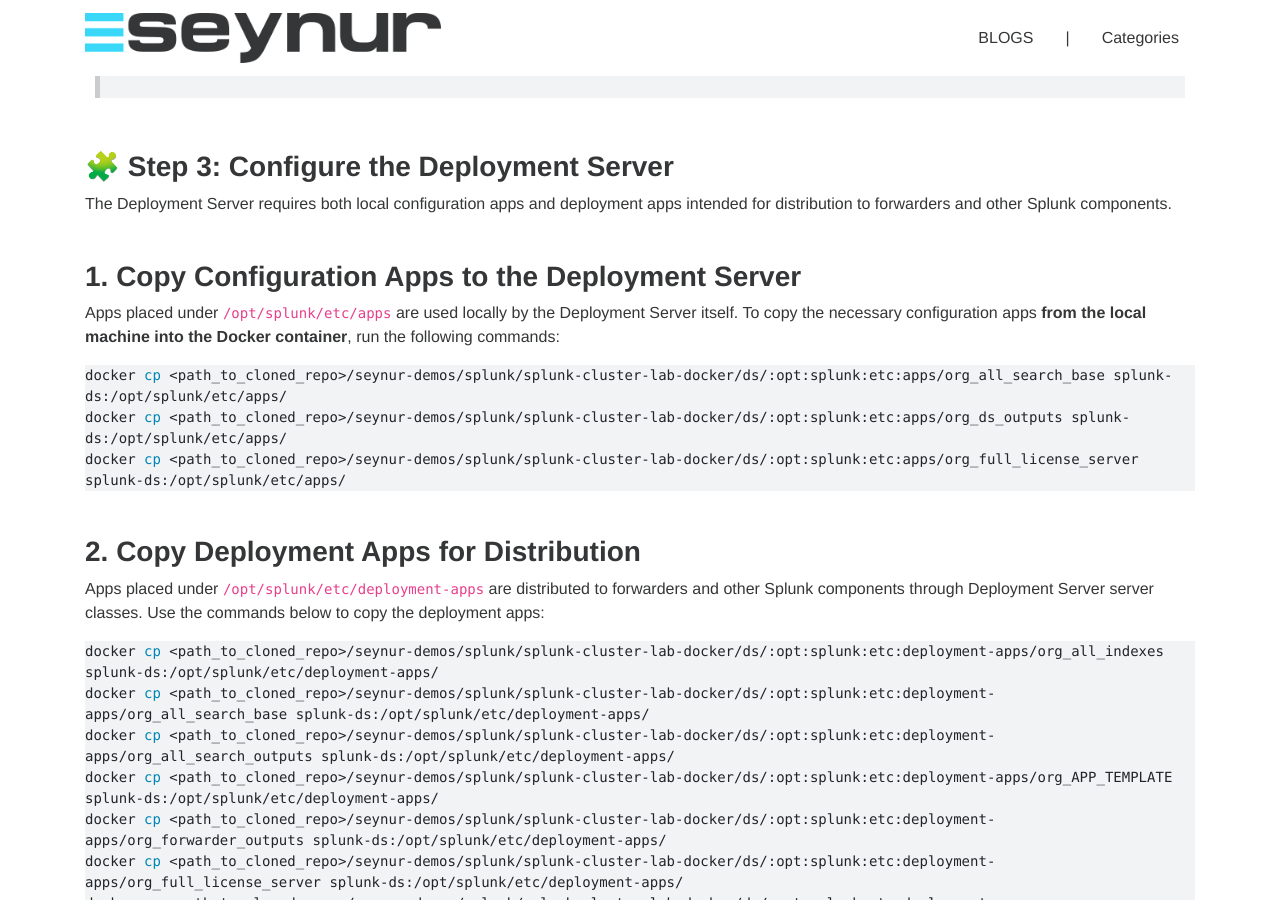
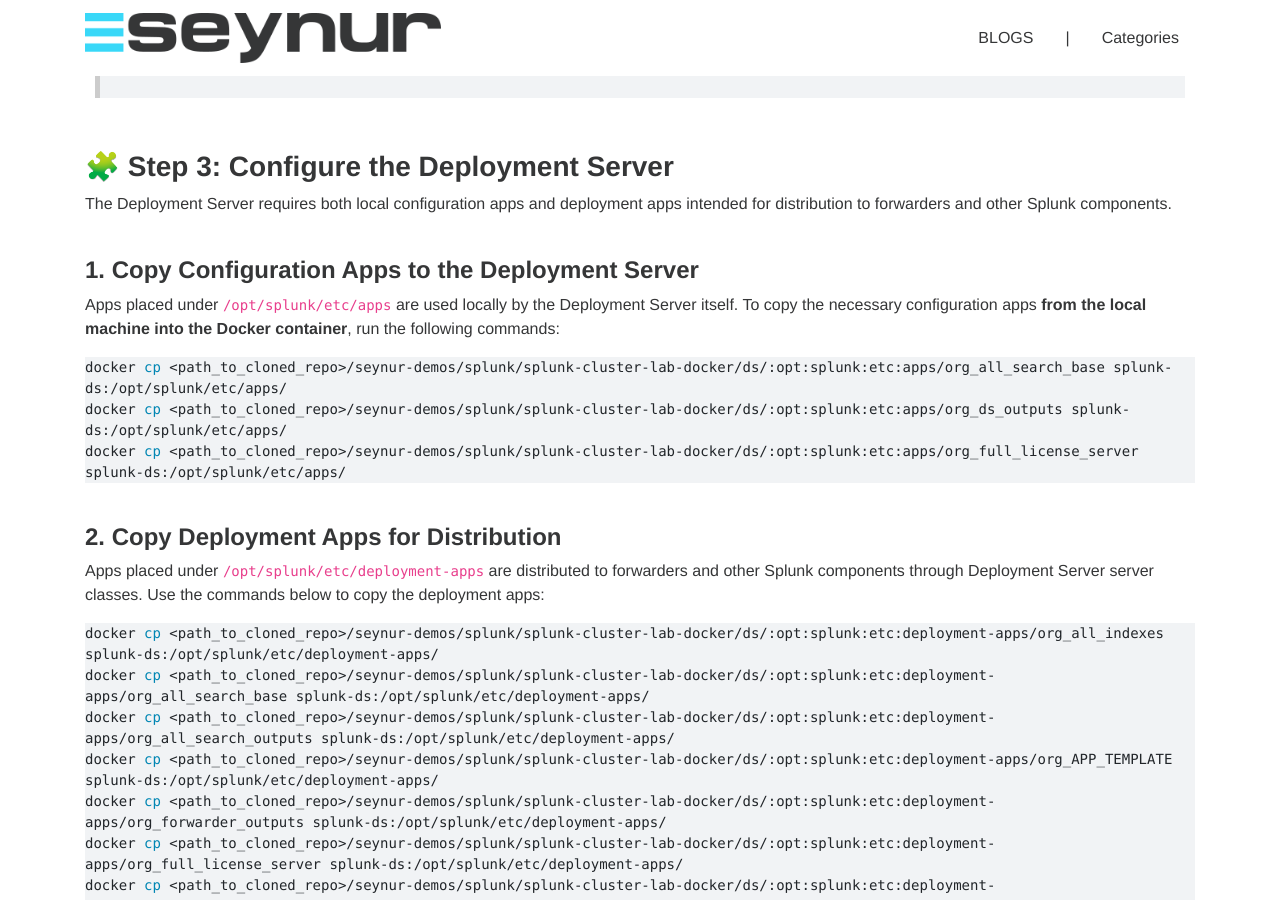
Before and after one commit to seynur/blog, a Jekyll site: the page built from _posts/2025-12-03-containerized-splunk-part1.md, in a window 1280 px wide and 900 px high, scrolled down 4935 px. Built offline with Jekyll 4.4.1, drawn with Linux system fonts in a browser that asks for light colours; nearby versions of some CDN libraries.

````diff
--- a/_posts/2025-12-03-containerized-splunk-part1.md
+++ b/_posts/2025-12-03-containerized-splunk-part1.md
@@ -18,7 +18,7 @@ Understanding Splunk’s distributed architecture can be challenging, especially
 
 **Part 1 focuses on creating a realistic distributed Splunk setup with Docker Compose.** The environment includes an **indexer cluster**, a **search head cluster**, and **all required supporting components**. By the end of Part 1, a fully functional distributed Splunk environment is ready for use.
 
-**[Part 2](https://link) extends the setup by introducing data ingestion.** This includes installing both the **Universal Forwarder (UF)** and **Heavy Forwarder (HF)**, sending logs into the environment, and examining how ingestion flows within a distributed architecture. The aim is to illustrate not only how the cluster is structured but also how data moves through it.
+**[Part 2](https://blog.seynur.com/splunk/2025/12/03/containerized-splunk-part2.html) extends the setup by introducing data ingestion.** This includes installing both the **Universal Forwarder (UF)** and **Heavy Forwarder (HF)**, sending logs into the environment, and examining how ingestion flows within a distributed architecture. The aim is to illustrate not only how the cluster is structured but also how data moves through it.
 
 With this two-part approach, the series provides both structural and practical insight into Splunk’s distributed architecture, from spinning up the cluster to handling log ingestion at scale.
 
@@ -93,7 +93,7 @@ services:
 > ⚙️ The platform setting linux/amd64 is optional and can be customized or removed based on your system.
 >
 
-You can view the complete `docker-compose`file [here](https://github.com/seynur/seynur-demos/blob/main/splunk/splunk-cluster-lab-docker/docker-compose.yml). Although the full configuration includes **both Heavy Forwarder (HF) and Universal Forwarder (UF) services, the sections marked as Part 2 can be removed for the setup demonstrated in Part 1**. The environment can be fully deployed and tested without the forwarders, which will be introduced and configured in [Part 2](https:link).
+You can view the complete `docker-compose`file [here](https://github.com/seynur/seynur-demos/blob/main/splunk/splunk-cluster-lab-docker/docker-compose.yml). Although the full configuration includes **both Heavy Forwarder (HF) and Universal Forwarder (UF) services, the sections marked as Part 2 can be removed for the setup demonstrated in Part 1**. The environment can be fully deployed and tested without the forwarders, which will be introduced and configured in [Part 2](https://blog.seynur.com/splunk/2025/12/03/containerized-splunk-part2.html).
 
 Run the following command to start all containers for the Splunk distributed environment:
 
@@ -160,7 +160,7 @@ The cloned configuration files will be used during the application configuration
 
 The Deployment Server requires both local configuration apps and deployment apps intended for distribution to forwarders and other Splunk components.
 
-### **1. Copy Configuration Apps to the Deployment Server**
+#### **1. Copy Configuration Apps to the Deployment Server**
 
 Apps placed under `/opt/splunk/etc/apps` are used locally by the Deployment Server itself. To copy the necessary configuration apps **from the local machine into the Docker container**, run the following commands:
 
@@ -170,7 +170,7 @@ docker cp <path_to_cloned_repo>/seynur-demos/splunk/splunk-cluster-lab-docker/ds
 docker cp <path_to_cloned_repo>/seynur-demos/splunk/splunk-cluster-lab-docker/ds/:opt:splunk:etc:apps/org_full_license_server splunk-ds:/opt/splunk/etc/apps/
 ```
 
-### **2. Copy Deployment Apps for Distribution**
+#### **2. Copy Deployment Apps for Distribution**
 
 Apps placed under `/opt/splunk/etc/deployment-apps` are distributed to forwarders and other Splunk components through Deployment Server server classes. Use the commands below to copy the deployment apps:
 
@@ -184,7 +184,7 @@ docker cp <path_to_cloned_repo>/seynur-demos/splunk/splunk-cluster-lab-docker/ds
 docker cp <path_to_cloned_repo>/seynur-demos/splunk/splunk-cluster-lab-docker/ds/:opt:splunk:etc:deployment-apps/org_search_bundle_size_distsearch splunk-ds:/opt/splunk/etc/deployment-apps/
 ```
 
-### **3. Adjust File Permissions**
+#### **3. Adjust File Permissions**
 
 To ensure proper file ownership and permissions, enter the Deployment Server container as root and update ownership:
 
@@ -194,7 +194,7 @@ chown -R splunk:splunk /opt/splunk
 exit
 ```
 
-### **4. Restart Splunk:**
+#### **4. Restart Splunk:**
 
 Restart the Splunk instance within the container to apply the changes:
 
@@ -207,7 +207,7 @@ docker exec -u splunk -it splunk-ds bash   # re-enter as splunk
 
 This step covers the configuration of both the Cluster Manager (CM) and the Indexer peers (IDX1 & IDX2).
 
-### **1. Configure the Cluster Manager (CM)**
+#### **1. Configure the Cluster Manager (CM)**
 
 Begin by copying the necessary configuration applications into the Cluster Manager’s app directory:
 
@@ -233,7 +233,7 @@ docker exec -u splunk -it splunk-cm bash   # re-enter as splunk
 /opt/splunk/bin/splunk restart
 ```
 
-### **2. Configure the Indexer Peers (IDX1 & IDX2)**
+#### **2. Configure the Indexer Peers (IDX1 & IDX2)**
 
 Copy the required configuration apps to each indexer peer:
 
@@ -271,7 +271,7 @@ docker exec -u splunk -it splunk-idx2 bash # re-enter as splunk
 /opt/splunk/bin/splunk restart
 ```
 
-### **3. Validate the Indexer Cluster Health**
+#### **3. Validate the Indexer Cluster Health**
 
 With the Cluster Manager and indexer peers configured and restarted, the next step is to validate the overall health of the indexer cluster.
 
@@ -286,7 +286,7 @@ You should see an output similar to the one shown in the screenshot below.
   <br><em>Splunk Web Interface</em>
 </p>
 
-### **4. Verify Deployment Server & Configure Server Classes for Indexer Cluster**
+#### **4. Verify Deployment Server & Configure Server Classes for Indexer Cluster**
 
 ***4.1. Verify Deployment Server Connectivity:***
 
@@ -351,7 +351,7 @@ In this interface, all Indexer peers should be visible, confirming their registr
 
 This step covers the configuration of both the **Search Head Deployer** (SHC Deployer) and the **Search Heads** (SH1 & SH2 & SH3).
 
-### **1. Setup SHC Deployer:**
+#### **1. Setup SHC Deployer:**
 
 Start by copying the required configuration apps into the SHC Deployer container:
 
@@ -383,7 +383,7 @@ docker exec -u splunk -it splunk-shc bash # re-enter as splunk
 /opt/splunk/bin/splunk restart
 ```
 
-### **2. Verify Deployment Server & Configure Server Classes for the Search Head Cluster**
+#### **2. Verify Deployment Server & Configure Server Classes for the Search Head Cluster**
 
 ***2.1. Verify Deployment Server Connectivity:***
 
@@ -431,7 +431,7 @@ After completion, the server class should show one forwarder, **splunk-shc**, a
 
 Push the changes via the Cluster Manager.
 
-### **3. Initialize SHC Members:**
+#### **3. Initialize SHC Members:**
 
 Each Search Head member (`splunk-sh1`, `splunk-sh2`, `splunk-sh3`) must be individually configured to join the Search Head Cluster (SHC). This involves setting cluster-specific parameters and **ensuring the member can communicate with the SHC Deployer and other cluster nodes**. The configuration is applied by **running the following command on each member**:
 
@@ -450,7 +450,7 @@ Each Search Head member (`splunk-sh1`, `splunk-sh2`, `splunk-sh3`) must be ind
 /opt/splunk/bin/splunk restart
 ```
 
-### **4. Bootstrap the Cluster Captain**
+#### **4. Bootstrap the Cluster Captain**
 
 On the first Search Head member (`splunk-sh1`), the **cluster captain** role must be initialized (bootstrapped). The **cluster captain is responsible for coordinating the activities within the Search Head Cluster (SHC)**, such as managing configuration updates and coordinating searches.
 
@@ -461,7 +461,7 @@ Run the following command on `splunk-sh1`:
  -servers_list https://splunk-sh1:8089,https://splunk-sh2:8089,https://splunk-sh3:8089
 ```
 
-### **5. Integrate Search Heads with the Cluster Manager**
+#### **5. Integrate Search Heads with the Cluster Manager**
 
 ***5.1. Configure Cluster Integration on Each Search Head:***
 
@@ -490,7 +490,7 @@ You should see a screen similar to the one below, displaying the Search Heads co
   <img src="/assets/img/blog/2025-12-03-validate-sh.webp" width="600"/>
 </p>
 
-### **6. Apply the SHCluster Bundle**
+#### **6. Apply the SHCluster Bundle**
 
 From the SHC Deployer, the configuration bundle must be pushed to the Search Head Cluster members. This ensures that all Search Heads receive the latest configurations and apps managed by the Deployer.
 
@@ -502,7 +502,7 @@ Run the following command on the SHC Deployer to push the bundle to a target Sea
 
 This command uploads the bundle and distributes it across the cluster, synchronizing the configurations.
 
-### **7. Verify the SHC Status**
+#### **7. Verify the SHC Status**
 
 After applying the bundle, verify the health and status of the Search Head Cluster. This can be done from any Search Head member by running the status command:
 
@@ -518,7 +518,7 @@ This command displays the current state of the cluster, showing connected member
 
 To monitor a distributed Splunk environment effectively, the Monitoring Console (MC) needs to be configured in distributed mode. Follow these steps to set it up:
 
-### **1. Enable Distributed Mode**
+#### **1. Enable Distributed Mode**
 
 Navigate to the Monitoring Console settings and enable distributed mode to allow the MC to communicate with multiple Splunk instances:
 
@@ -526,7 +526,7 @@ Navigate to the Monitoring Console settings and enable distributed mode to allow
 - Select **Distributed Mode**
 - Click **Save** to apply the changes.
 
-### **2. Add Search Peers**
+#### **2. Add Search Peers**
 
 Add the key servers in your environment as Search Peers so the MC can gather data from them: Go to **MC → Settings → Distributed Search → Search Peers → New Search Peer**
 
@@ -538,7 +538,7 @@ Search Head1 (SH1) Peer URL: https://splunk-sh1:8089
 Search Head2 (SH2) Peer URL: https://splunk-sh2:8089
 Search Head3 (SH3) Peer URL: https://splunk-sh3:8089
 ```
-### **3. Switch Monitoring Console to Distributed Mode**
+#### **3. Switch Monitoring Console to Distributed Mode**
 
 After adding the peers, configure the MC itself to operate in distributed mode to correctly display data across the environment:
 
@@ -547,7 +547,7 @@ After adding the peers, configure the MC itself to operate in distributed mode t
 - Click **Continue**
 - Apply the changes by clicking **Apply Changes** and then **Save**.
 
-### **4. Assign and Verify Server Roles**
+#### **4. Assign and Verify Server Roles**
 
 Once distributed mode is active, check that each server has the correct role assigned in the MC. Adjust roles if necessary to ensure accurate monitoring and reporting.
 
@@ -560,7 +560,7 @@ Once distributed mode is active, check that each server has the correct role ass
 
 ### **Final Checks**
 
-### **Docker Volume Deletion Risks**
+#### **Docker Volume Deletion Risks**
 
 Before completing the setup, here are some critical points to ensure your Splunk distributed environment remains stable and your data stays safe.
 
@@ -586,7 +586,7 @@ docker compose up -d
 
 These commands only stop/start the containers and will preserve all Splunk configuration and data stored in volumes.
 
-### **Deployment App Flow Overview**
+#### **Deployment App Flow Overview**
 
 The **Deployment Server (DS)** stores all deployment apps under `/opt/splunk/etc/deployment-apps`, grouped mainly as `sc_idx_cluster_apps`and `sc_sh_cluster_apps`. These app bundles are distributed either to the Cluster Manager or to the Search Head Cluster, depending on their purpose.
 
@@ -594,7 +594,7 @@ The **Cluster Manager (CM)** receives the `sc_idx_cluster_apps`from the DS an
 
 Similarly, the **Search Head Cluster (SHC)** receives the `sc_sh_cluster_apps`from the DS, which are stored on the SHC members at `/opt/splunk/etc/shcluster/apps`. To distribute these applications across the cluster, you run the `apply shcluster-bundle` command on the captain node of the Search Head Cluster. After the bundle is applied, the apps are deployed to all SH members (e.g., SH1 and SH2) under the standard app directory `/opt/splunk/etc/apps`.
 
-### **Ensuring [pass4SymmKey](https://help.splunk.com/en/splunk-enterprise/administer/manage-users-and-security/10.0/secure-distributed-and-clustered-splunk-environments/secure-splunk-enterprise-services-with-pass4symmkey) Consistency in Splunk Cluster Deployments**
+#### **Ensuring [pass4SymmKey](https://help.splunk.com/en/splunk-enterprise/administer/manage-users-and-security/10.0/secure-distributed-and-clustered-splunk-environments/secure-splunk-enterprise-services-with-pass4symmkey) Consistency in Splunk Cluster Deployments**
 
 - In a multisite environment, the `pass4SymmKey` value in both the **multisite_manager_base** and **cluster_indexer_base** must be identical. The Cluster Manager and its cluster members must agree on this setting.
 - For the Search Head (SH), the `pass4SymmKey` specified in `/opt/splunk/etc/system/local/server.conf` must also be the same as the cluster keys.
````
Also changed, not shown: other parts of _posts/2025-12-03-containerized-splunk-part1.md (+1 -1 lines), _posts/2025-12-03-containerized-splunk-part2.md (+21 -21 lines).
